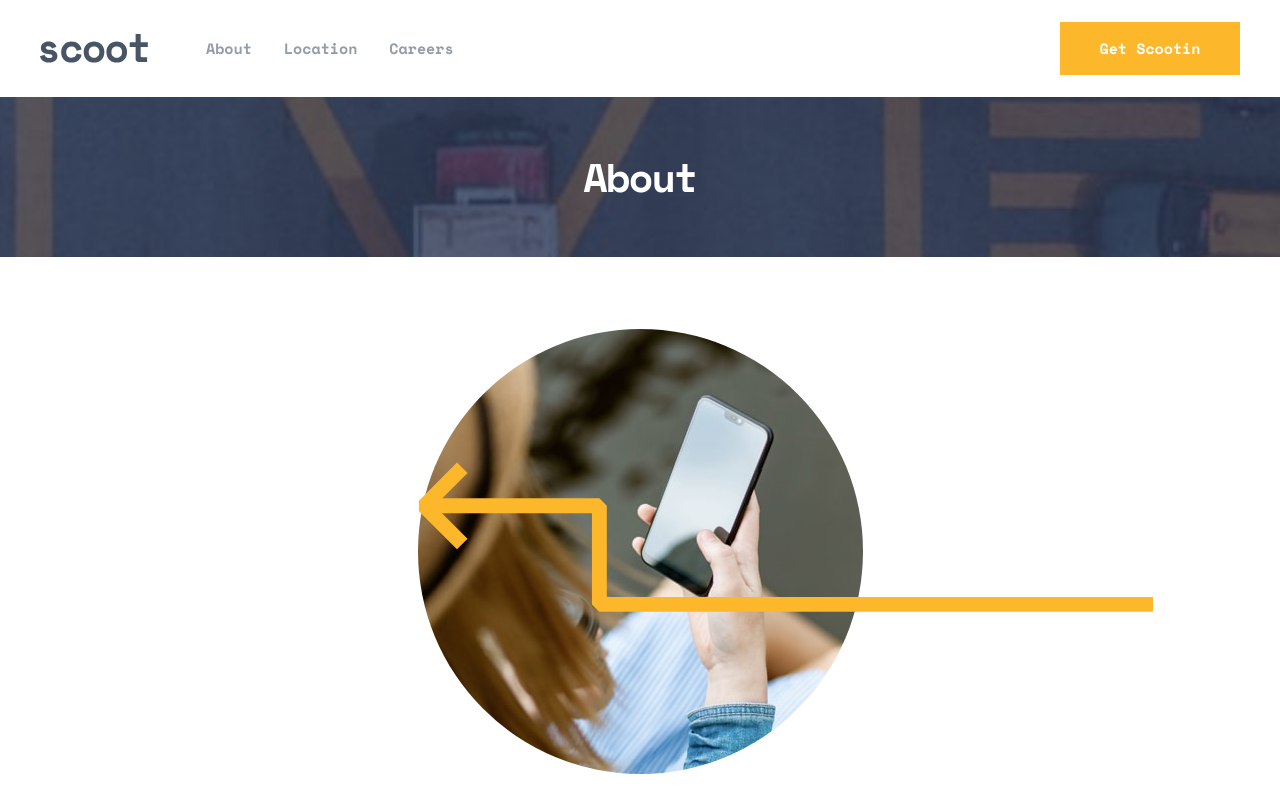
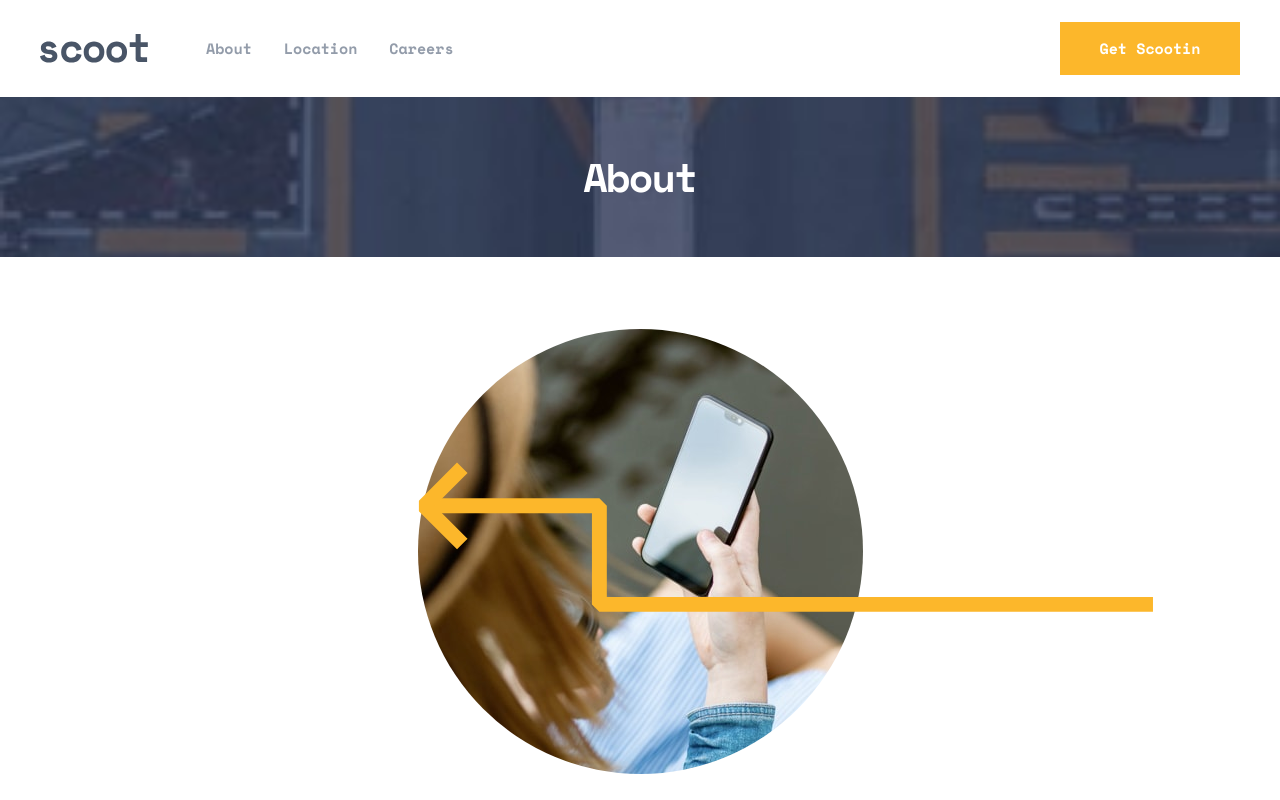
Before and after one commit to stephjoseph/scoot-website, a React (Vite) app: page /about in a window 1280 px wide. Shown: the top 800 px of the page. Built offline with nearby package versions, Linux system fonts and the light colour scheme.

Commit message:
Revert "Update index.css"
This reverts commit d2738cdee695481eb607965b70257f6ad4817ed3.

```diff
--- a/src/index.css
+++ b/src/index.css
@@ -1,4 +1,4 @@
-@import url('https://fonts.googleapis.com/css2?family=Lexend+Deca&family=Space+Mono:ital,wght@0,700;1,700&display=swap');
+@import url("https://fonts.googleapis.com/css2?family=Lexend+Deca&family=Space+Mono:ital,wght@0,700;1,700&display=swap");
 
 @tailwind base;
 @tailwind components;
@@ -46,31 +46,31 @@
   }
 
   #home header {
-    background: url('./assets/images/home-hero-mobile.jpg') no-repeat center
+    background: url("./assets/images/home-hero-mobile.jpg") no-repeat center
       center;
     background-size: cover;
   }
 
   #about header {
-    background: url('./assets/images/about-hero-mobile.jpg') no-repeat center
+    background: url("./assets/images/about-hero-mobile.jpg") no-repeat center
       center;
     background-size: cover;
   }
 
   #careers header {
-    background: url('./assets/images/careers-location-hero-mobile.jpg')
+    background: url("./assets/images/careers-location-hero-mobile.jpg")
       no-repeat center center;
     background-size: cover;
   }
 
   #locations header {
-    background: url('./assets/images/careers-location-hero-mobile.jpg')
+    background: url("./assets/images/careers-location-hero-mobile.jpg")
       no-repeat center center;
     background-size: cover;
   }
 
   #CTA {
-    background-image: url('./assets/patterns/semi-circles.svg');
+    background-image: url("./assets/patterns/semi-circles.svg");
     background-repeat: no-repeat;
     background-position: -37.938rem bottom;
     background-size: 72.063rem 10rem;
@@ -78,13 +78,7 @@
 
   @media (min-width: 768px) {
     #home header {
-      background: url('./assets/images/home-hero-tablet.jpg') no-repeat center
-        center;
-      background-size: cover;
-    }
-
-    #about header {
-      background: url('./assets/images/about-hero-tablet.jpg') no-repeat center
+      background: url("./assets/images/home-hero-tablet.jpg") no-repeat center
         center;
       background-size: cover;
     }
```
